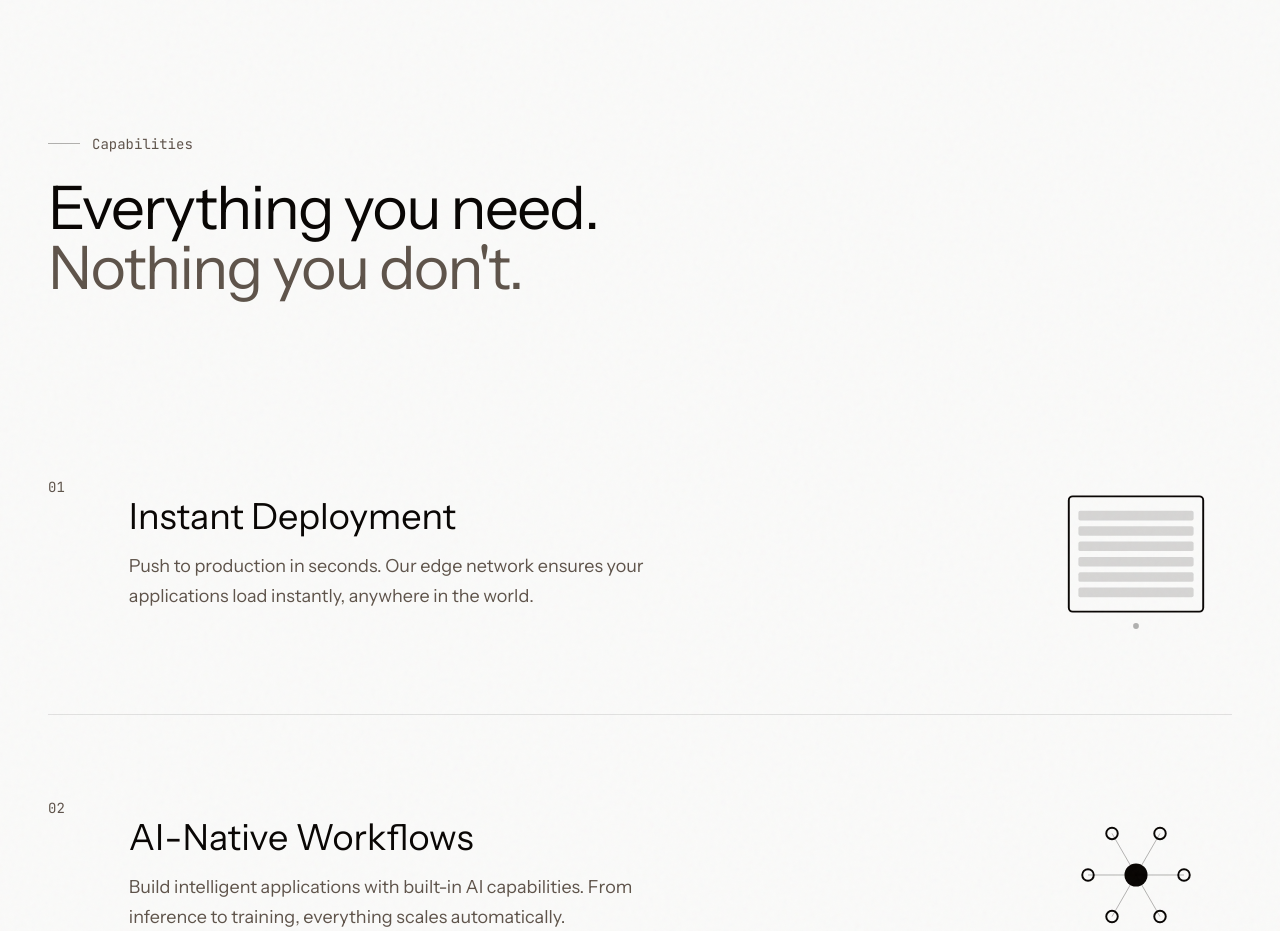
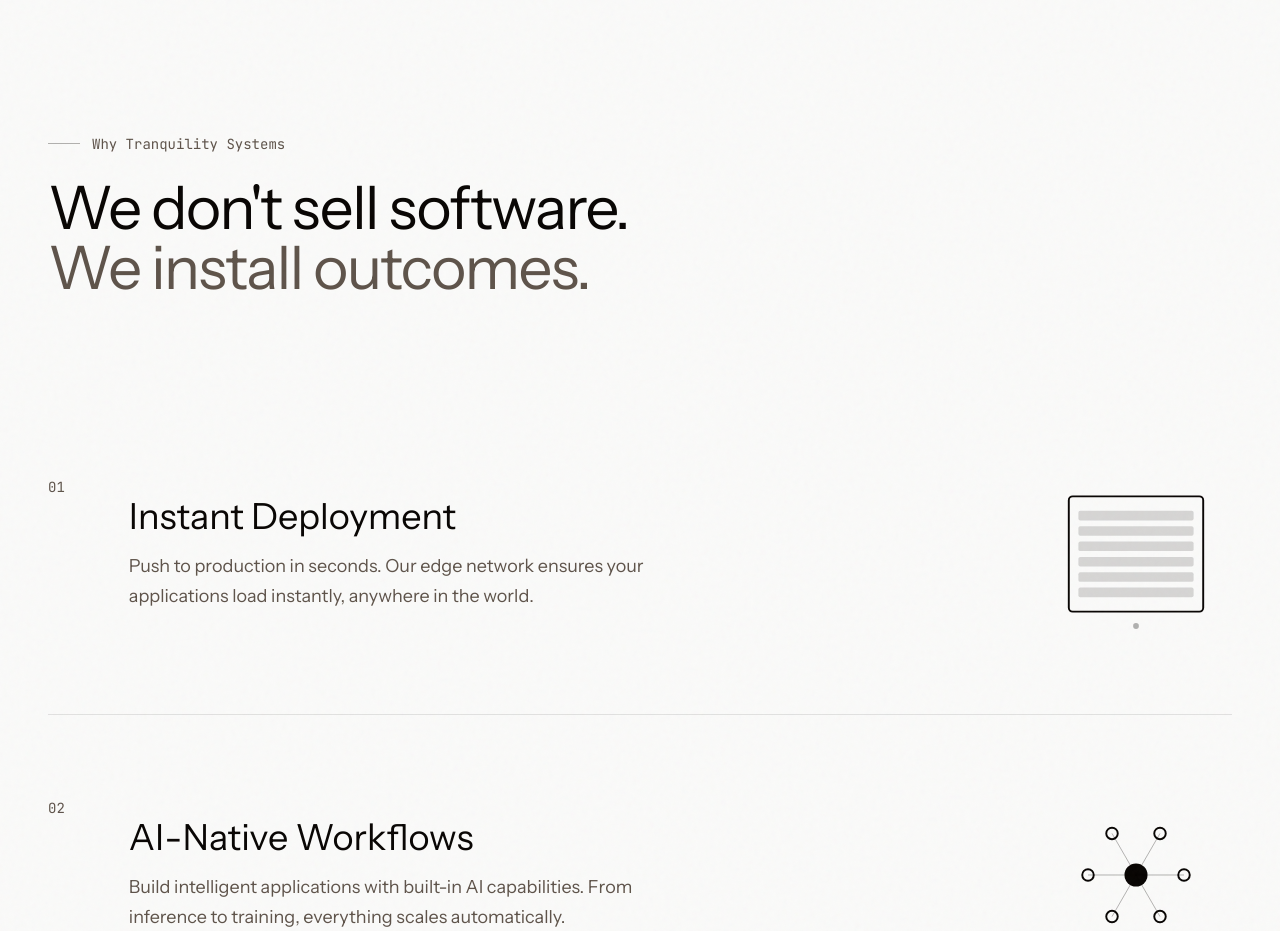
Before and after one commit to tranquilitypool25/optimus-the-ai-platform-to-bu, a Next.js app: page / in a window 1280 px wide. Shown: the part 900-1831 px from the top of the page. Built offline with nearby package versions, Linux system fonts and the light colour scheme.

Commit message:
feat: update landing page section titles and content for clarity

```diff
--- a/components/landing/features-section.tsx
+++ b/components/landing/features-section.tsx
@@ -325,16 +325,16 @@ export function FeaturesSection() {
         <div className="mb-16 lg:mb-24">
           <span className="inline-flex items-center gap-3 text-sm font-mono text-muted-foreground mb-6">
             <span className="w-8 h-px bg-foreground/30" />
-            Capabilities
+            Why Tranquility Systems
           </span>
           <h2
             className={`text-4xl lg:text-6xl font-display tracking-tight transition-all duration-700 ${
               isVisible ? "opacity-100 translate-y-0" : "opacity-0 translate-y-4"
             }`}
           >
-            Everything you need.
+            We don&apos;t sell software.
             <br />
-            <span className="text-muted-foreground">Nothing you don&apos;t.</span>
+            <span className="text-muted-foreground">We install outcomes.</span>
           </h2>
         </div>
 
--- a/components/landing/hero-section.tsx
+++ b/components/landing/hero-section.tsx
@@ -56,7 +56,7 @@ export function HeroSection() {
       </div>
 
       <div className="relative z-10 max-w-[1400px] mx-auto px-6 lg:px-12 py-32 lg:py-40">
-        {/* Eyebrow */}
+        {/* Eyebrow - moved before headline */}
         <div
           className={`mb-8 transition-all duration-700 ${
             isVisible ? "opacity-100 translate-y-0" : "opacity-0 translate-y-4"
```
